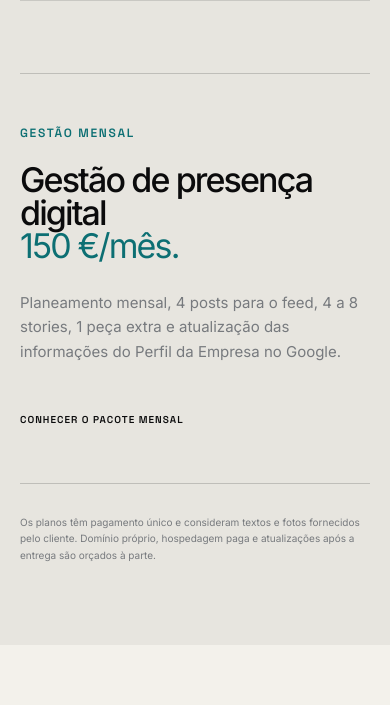
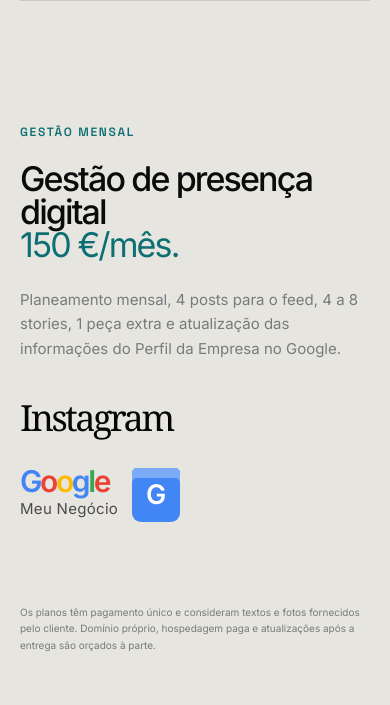
Before and after one commit to MagaliBarradas/rotulo-criativo, a plain HTML site: page index.html in a window 390 px wide. Shown: the part 7290-7995 px from the top of the page. Drawn offline with Linux system fonts and the light colour scheme.

Commit message:
style: redesign monthly management plan

```diff
--- a/index.html
+++ b/index.html
@@ -55,7 +55,13 @@
     <article class="plan-card plan-featured reveal"><div class="plan-label">Em promoção</div><div class="plan-top"><h3>Rótulo Bio</h3><div class="plan-price"><del>199 €</del><strong>149 €</strong></div></div><p>Um mini site personalizado para reunir as informações do negócio num único link.</p><ul><li>Até 4 blocos com apresentação e serviços</li><li>WhatsApp, redes sociais e localização</li><li>Layout adaptado para telemóvel e desktop</li><li>Publicação e 1 rodada de ajustes</li></ul><a class="button button-light" href="#contato">Quero meu mini site</a></article>
     <article class="plan-card reveal"><div class="plan-top"><h3>Marca + Site</h3><strong>399 €</strong></div><p>Para quem precisa criar a base visual da marca e colocar o site no ar.</p><ul><li>Landing page personalizada com até 5 secções</li><li>Logotipo simples, paleta e tipografia</li><li>3 templates editáveis para Instagram</li><li>Layout adaptado para telemóvel e desktop</li><li>Publicação e 2 rodadas de ajustes</li></ul><a class="button button-outline" href="#contato">Quero minha marca e meu site</a></article>
   </div>
-  <aside class="social-plan reveal"><div><p class="section-label">Gestão mensal</p><h3>Gestão de presença digital<br><span>150 €/mês.</span></h3></div><p>Planeamento mensal, 4 posts para o feed, 4 a 8 stories, 1 peça extra e atualização das informações do Perfil da Empresa no Google.</p><a class="text-link" href="#contato">Conhecer o pacote mensal</a></aside>
+  <aside class="social-plan reveal">
+    <div class="social-plan-copy"><p class="section-label">Gestão mensal</p><h3>Gestão de presença digital<br><span>150 €/mês.</span></h3><p>Planeamento mensal, 4 posts para o feed, 4 a 8 stories, 1 peça extra e atualização das informações do Perfil da Empresa no Google.</p></div>
+    <div class="social-platforms" aria-label="Plataformas incluídas">
+      <span class="instagram-wordmark">Instagram</span>
+      <span class="google-business"><span class="google-word"><i>G</i><i>o</i><i>o</i><i>g</i><i>l</i><i>e</i></span><small>Meu Negócio</small><b aria-hidden="true">G</b></span>
+    </div>
+  </aside>
   <p class="plans-note">Os planos têm pagamento único e consideram textos e fotos fornecidos pelo cliente. Domínio próprio, hospedagem paga e atualizações após a entrega são orçados à parte.</p>
 </section>
 <section class="sobre" id="sobre" aria-labelledby="sobre-title"><div class="about-image reveal"><img src="public/retrato-urbano-magali.png" alt="Retrato urbano de Magali Barradas em preto e branco" loading="lazy"><span aria-hidden="true"></span></div><div class="about-copy reveal"><p class="eyebrow">Por trás da Rótulo</p><h2 id="sobre-title">Oi, eu sou<br>a Magali.</h2><p>Sou designer e trabalho na interseção entre identidade, experiência digital e implementação.</p><p>Criei a Rótulo Criativo para trabalhar projetos de forma mais próxima — entendendo primeiro o negócio e só depois escolhendo o que precisa ser desenhado.</p><p>Hoje desenvolvo identidades visuais, sites, landing pages, experiências para e-commerce e comunicação digital. Gosto de acompanhar a ideia até aquilo que finalmente chega à tela.</p><blockquote>Porque um projeto não precisa apenas ficar bonito.<br><strong>Precisa fazer sentido.</strong></blockquote><div class="about-end"><span>Estratégia + Design + Implementação</span><a class="text-link" href="#projetos">Conhecer meu trabalho</a></div></div></section>
--- a/sections/05-planos/planos.css
+++ b/sections/05-planos/planos.css
@@ -21,24 +21,32 @@
 .plan-card li{padding:11px 0;border-bottom:1px solid var(--line);font-size:12px}
 .plan-featured li{border-color:rgba(255,255,255,.16)}
 .plan-card .button{margin-top:auto}
-.social-plan{display:grid;grid-template-columns:1.15fr .85fr auto;align-items:end;gap:clamp(32px,5vw,72px);max-width:var(--max);margin:72px auto 0;padding:52px 0;border-block:1px solid var(--line)}
+.social-plan{display:grid;grid-template-columns:minmax(0,1fr) minmax(420px,.9fr);align-items:center;gap:clamp(48px,8vw,140px);max-width:var(--max);margin:72px auto 0;padding:52px 0}
 .social-plan .section-label{margin:0 0 22px}
 .social-plan h3{margin:0;font:500 clamp(34px,4vw,62px)/.98 Inter,Arial,sans-serif;letter-spacing:-.055em}
 .social-plan h3 span{color:var(--petrol);font-weight:400}
-.social-plan>p{margin:0;color:var(--grey)}
+.social-plan-copy>p:last-child{max-width:650px;margin:26px 0 0;color:var(--grey)}
+.social-platforms{display:flex;align-items:center;justify-content:space-between;gap:clamp(32px,5vw,80px)}
+.instagram-wordmark{color:#050505;font:500 clamp(36px,4vw,62px)/1 Georgia,serif;letter-spacing:-.07em}
+.google-business{position:relative;display:grid;grid-template-columns:auto 48px;grid-template-rows:auto auto;column-gap:14px;align-items:center;color:#4b4b4b}
+.google-word{grid-column:1;white-space:nowrap;font:600 clamp(30px,3.5vw,51px)/.9 Inter,Arial,sans-serif;letter-spacing:-.08em}
+.google-word i{font-style:normal}.google-word i:nth-child(1),.google-word i:nth-child(4){color:#4285f4}.google-word i:nth-child(2),.google-word i:nth-child(6){color:#ea4335}.google-word i:nth-child(3){color:#fbbc05}.google-word i:nth-child(5){color:#34a853}
+.google-business small{grid-column:1;font-size:15px;letter-spacing:.02em;text-align:center}
+.google-business>b{grid-column:2;grid-row:1/3;display:grid;place-items:center;width:48px;height:54px;border-radius:5px 5px 9px 9px;background:#4285f4;color:#fff;font:600 27px/1 Inter,Arial,sans-serif;box-shadow:inset 0 10px 0 #7baaf7}
 .plans-note{max-width:920px;margin:30px auto 0;color:var(--grey);font-size:10px;text-align:center}
 
 @media(max-width:1050px){
   .plans-grid{grid-template-columns:1fr 1fr}
   .plan-featured{order:-1}
-  .social-plan{grid-template-columns:1fr 1fr}
-  .social-plan .text-link{margin-top:20px}
+  .social-plan{grid-template-columns:1fr}
+  .social-platforms{justify-content:flex-start}
 }
 @media(max-width:700px){
   .plans-intro h2{font-size:clamp(40px,11.5vw,48px)}
   .plans-grid{grid-template-columns:1fr}
   .plan-card{min-height:620px}
   .plan-featured{order:initial}
-  .social-plan{grid-template-columns:1fr;gap:28px}
+  .social-plan{grid-template-columns:1fr;gap:38px}
+  .social-platforms{align-items:flex-start;flex-direction:column}
   .plans-note{text-align:left}
 }
```
